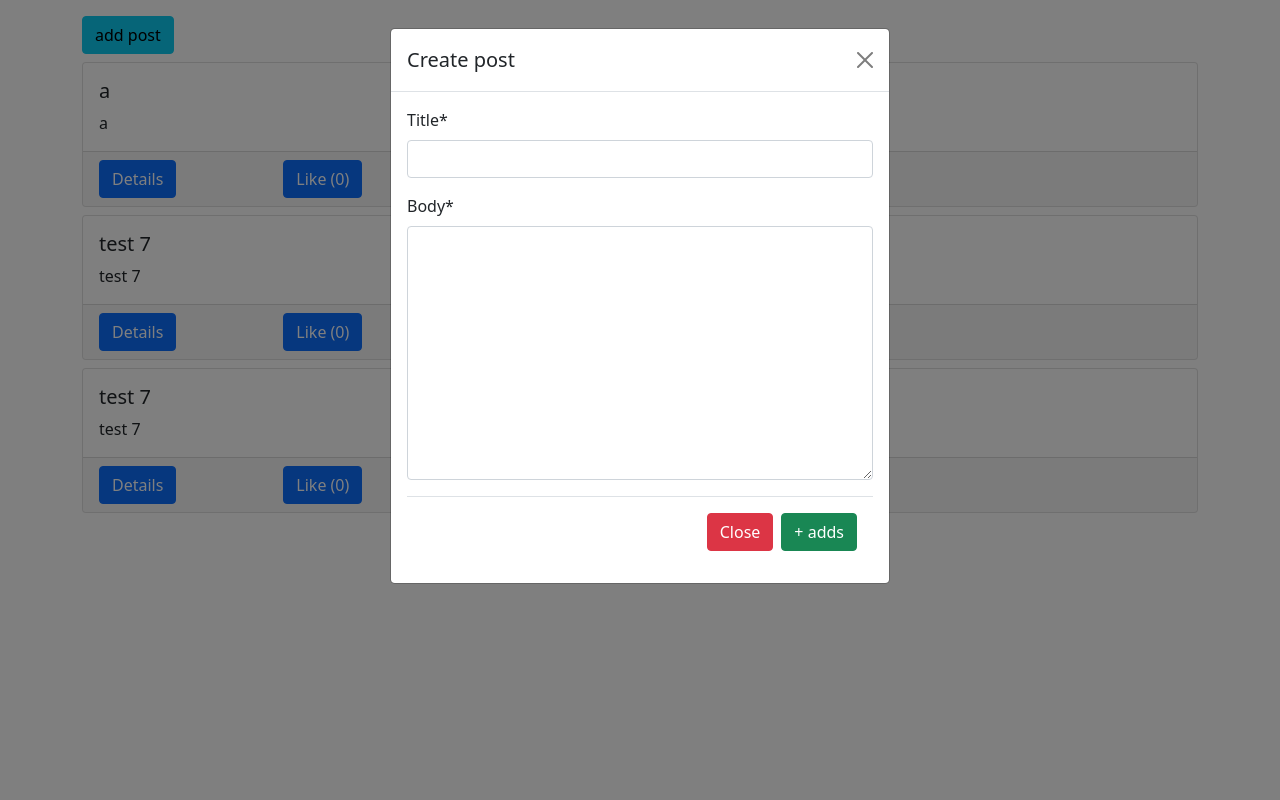
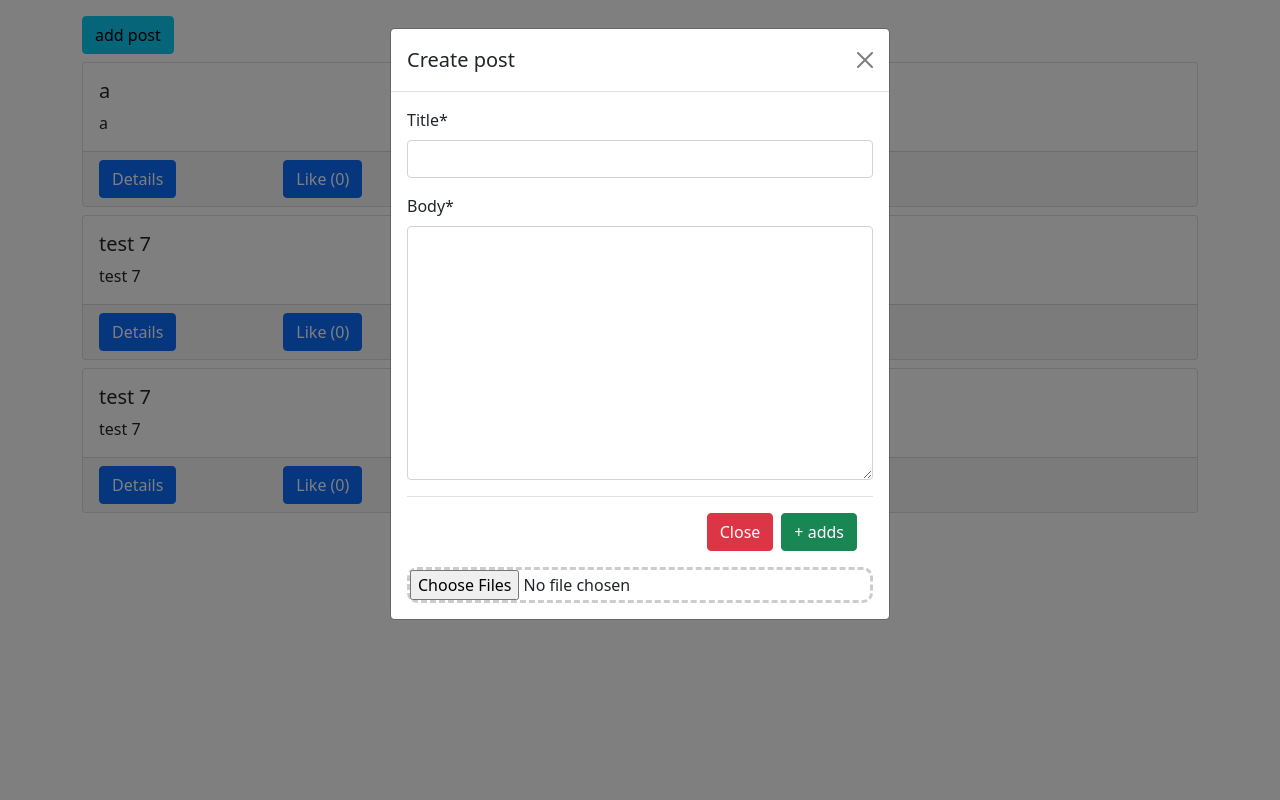
Before and after one commit to victorbarbosan/dj_ajax_NAD_A4, a Django app: page / in a window 1280 px wide, after a click on "add post". Run offline with Django 5.2, Linux system fonts and the light colour scheme; data comes from the database, SQL or seed files in the repository; some libraries are stand-ins or nearby versions.

Commit message:
create dropzone

```diff
--- a/src/posts/templates/posts/main.html
+++ b/src/posts/templates/posts/main.html
@@ -31,6 +31,12 @@ posts
                             <button type="submit" class="btn btn-success">+ adds</button>
                         </div>
                     </form>
+                     <form action="/upload" class="dropzone dz">
+                        {% csrf_token %}
+                        <div class="fallback">
+                            <input name="file" type="file" multiple />
+                        </div>
+                    </form>
                 </div>
             </div>
         </div>
--- a/src/static/style.css
+++ b/src/static/style.css
@@ -1,3 +1,15 @@
 .not-visible {
     display: none;
 }
+
+
+.dz {
+    border: dashed !important;
+    border-color: #ccc !important;
+    border-radius: 10px !important;
+}
+
+
+.dz:hover {
+    background-color: aliceblue !important;
+}
--- a/src/templates/base.html
+++ b/src/templates/base.html
@@ -19,6 +19,8 @@
     <link rel="stylesheet" href="{% static 'dropzone.css' %}">
     <script src="{% static 'dropzone.js' %}" defer></script>
 
+    <script src="https://unpkg.com/dropzone@5/dist/min/dropzone.min.js"></script>
+    <link rel="stylesheet" href="https://unpkg.com/dropzone@5/dist/min/dropzone.min.css" type="text/css" />
     <!-- Custom js -->
     <script src="{% static 'functions.js' %}" defer></script>
     {% block scripts %}
```
